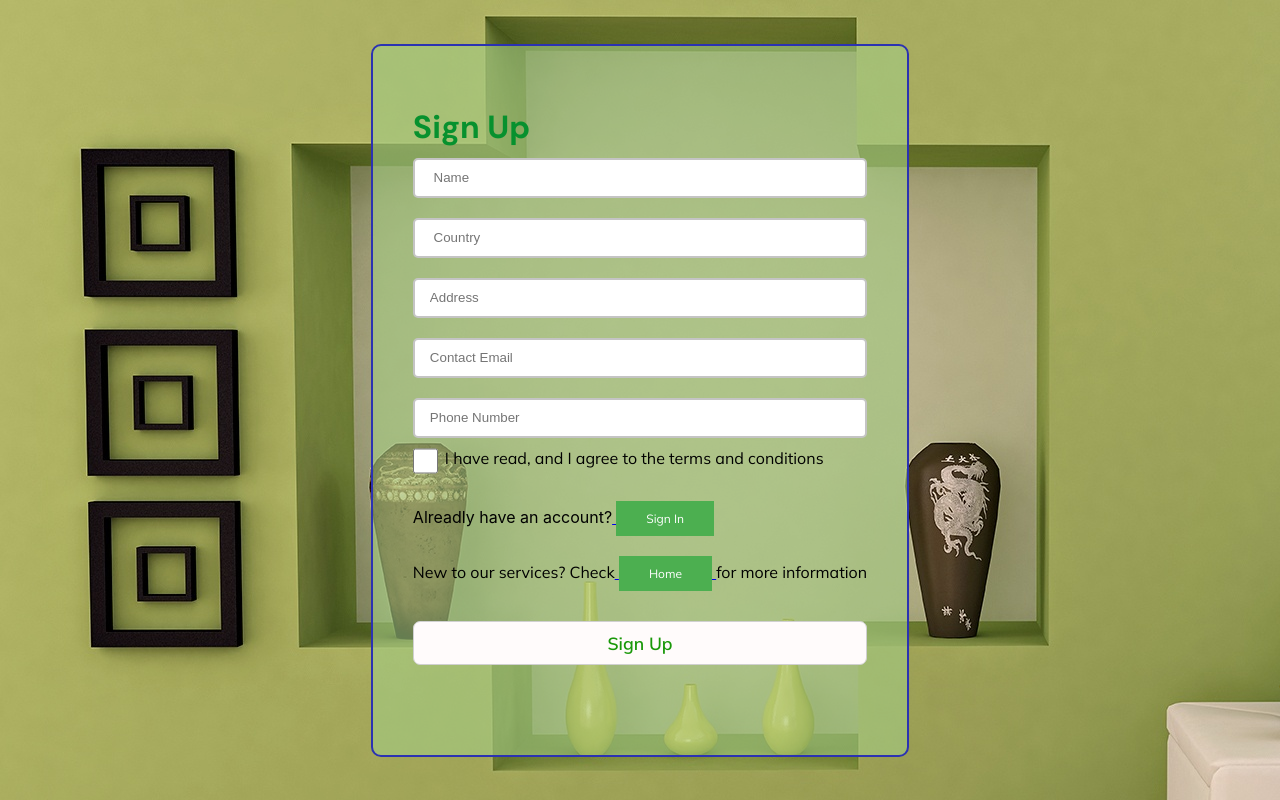
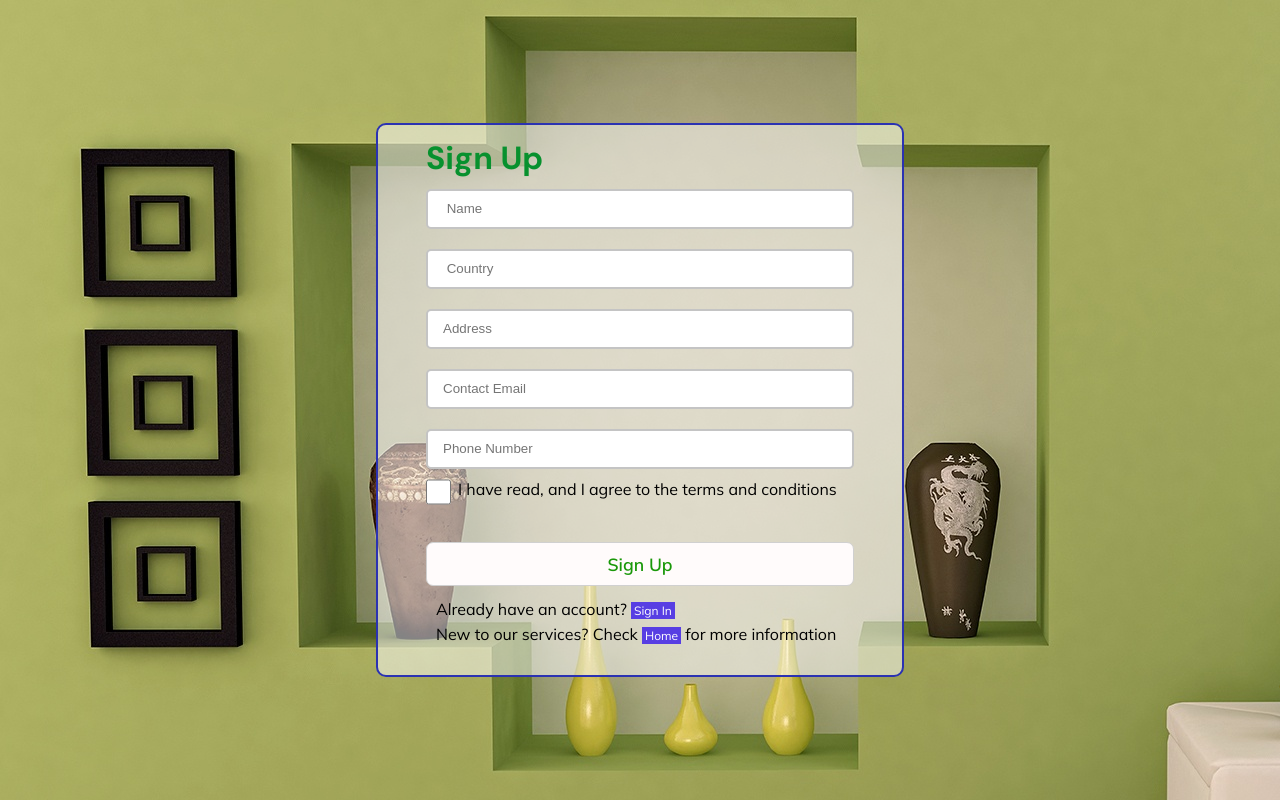
Before and after one commit to Sammy5049/admindash, a React (Create React App) app: page /#/signup in a window 1280 px wide. Built offline with nearby package versions, Linux system fonts and the light colour scheme.

Commit message:
Added team member component and edited product page/client page. signup and login routing edited, stylled signup and signin page.

```diff
--- a/src/components/Dashboard/Clients/client.css
+++ b/src/components/Dashboard/Clients/client.css
@@ -1,22 +1,22 @@
 .client-table {
- margin: 20px;
+ margin: 1.3em;
  background-color: #acb6e560;
     border: 0.25px solid #0046E6;
      box-sizing: border-box;
      box-shadow: 6px 4px 38px 4px rgba(0, 0, 0, 0.02);
      border-radius: 10px;
      width: 90%;
-     padding: 15px 15px;
-     margin: 40px 3.2em;
+     padding: 2em;
+     margin: 4.2em 3.2em;
      text-align: left;
 }
 
 .table {
- padding: 20px 60px;
+ padding: 1.3em 2.5em;
  color: #252cb1;
+box-sizing: border-box;
+ text-transform: uppercase;
 
- text-transform: uppercase;
- font-weight: bold;
 }
 
 
@@ -30,18 +30,25 @@
 
   th,
   td {
-   padding: 20px  0px;
+   padding: 1.7em  0;
 
 
   }
 
   th {
-   font-weight: 400;
+
    border-bottom: 0.75px solid #B5B5B5;
 
   }
 
   table {
-   padding: 20px 10px;
+   padding: 1.3em 0.2em;
    text-align: center;
   }
+
+
+  .head th {
+    color: rgb(61, 11, 209);
+
+
+  }
--- a/src/components/Dashboard/Clients/clients.js
+++ b/src/components/Dashboard/Clients/clients.js
@@ -31,7 +31,7 @@ const Clients = () => {
             <div className='client-table'>
                 <div className='client-table_main'>
            <table >
-                     <thead>
+                     <thead className='head'>
                          <tr>
 
                              <th  className='table'>  name</th>
--- a/src/components/Dashboard/Products/products.css
+++ b/src/components/Dashboard/Products/products.css
@@ -15,12 +15,13 @@
  justify-content: space-between;
  margin: 2em;
  box-sizing: border-box;
- padding: 2px 2px 15px 2px;
+ padding: 0px 0px 40px 0px;
+ background-color:#5c26c13e;
 
 }
 
 .products-card-image {
- width: 283px;
+ width: 286px;
  height: 400px;
  margin-bottom: 1em;
 }
@@ -29,7 +30,16 @@ img  {
  width: 100%;
  height: 100%;
 }
-span {
+.product-card-details span {
  font-weight: bold;
  font-family: 'Franklin Gothic Medium', 'Arial Narrow', Arial, sans-serif;
+
+ color: rgb(10, 10, 152);
 }
+
+.products img {
+
+ box-sizing: border-box;
+ border-radius: 1em 1em 0px 0px;
+
+}
--- a/src/components/Dashboard/Products/products.js
+++ b/src/components/Dashboard/Products/products.js
@@ -27,13 +27,14 @@ const Products = () => {
         <div className='products-card-image'>
             <img src= {product.image} alt='icon' />
         </div>
-        <div>
+        <div className='product-card-details'>
             <h3>{product.name}</h3>
             <p>
-                {product.description}
+               Net price: {product.net_price}
             </p>
 
-            <span><p>{product.upc}</p></span>
+            <span><p>Tax:{product.taxes}</p></span>
+             <span><p>Price:{product.price}</p></span>
 
         </div>
 
--- /dev/null
+++ b/src/components/Dashboard/TeamMembers/teamMembers.css
@@ -0,0 +1,11 @@
+.settings_members img {
+ border-radius: 50px;
+ width: 60px;
+ height: 60px;
+    box-shadow: 6px 4px 38px 4px rgba(0, 0, 0, 0.401);
+}
+th {
+ color: blue;
+
+ font-size: 1.3em;
+}
--- a/src/components/Dashboard/TeamMembers/teamMembers.js
+++ b/src/components/Dashboard/TeamMembers/teamMembers.js
@@ -1,9 +1,66 @@
-import React from 'react'
+import axios from 'axios'
+import React, { useEffect, useState } from 'react'
+import './teamMembers.css'
 
 const TeamMembers = () => {
-    return (
-        <div> Welcome</div>
-    )
+    const [teamMembers, setTeamMembers] = useState([])
+
+    const url = 'https://fakerapi.it/api/v1/persons?_quantity=10';
+
+    useEffect(() => {
+        axios.get(url)
+
+        .then(response => setTeamMembers(response.data.data))
+
+    }, [])
+
+
+
+
+  return (
+    <div className="settings_members">
+            <div className="settings_members-table">
+
+             <div  className="settings_members-table-main">
+
+                 <table>
+                     <thead>
+                         <tr>
+                             <th> FULL NAME</th>
+                             <th> EMAIL</th>
+                             <th> PHONE NO</th>
+                             <th> GENDER</th>
+                              <th> IMAGE</th>
+                         </tr>
+                     </thead>
+
+                     <tbody>
+
+                         {
+                             teamMembers ? teamMembers?.map((teamMember, idx) => (
+                            <tr key={idx}>
+                             <td>
+                                 <p>
+                                     <span> {teamMember.firstname}</span>
+                                     <span> {teamMember.lastname}</span>
+                                 </p>
+
+                                </td>
+                             <td> {teamMember.email}</td>
+                             <td> {teamMember.phone}</td>
+                             <td> {teamMember.gender}</td>
+                             <td> <img src={teamMember.image} alt="icons" /></td>
+                         </tr>
+                             ) ) : null
+                         }
+
+                     </tbody>
+                 </table>
+
+             </div>
+            </div>
+    </div>
+  )
 }
 
 export default TeamMembers
--- a/src/components/Login/Signin.js
+++ b/src/components/Login/Signin.js
@@ -51,9 +51,9 @@ function Signin() {
                 <form onSubmit={submitHandler}>
 
                     <input type="text" placeholder=" Name" name="name" onChange={handleChange} />
-                    <p> {form.name} </p>
+
                     <input type="email" required placeholder="Contact Email" name="email" onChange={handleChange} />
-                    <p> {form.email} </p>
+
                     <div style={{ display: "flex", alignItems: "flex-start" }}>
                         <input type="checkbox" style={{ width: "25px", margin: "-7px 7px 0 0" }} id="readTerms" />
                         <p> Remember password ?</p>
@@ -66,6 +66,16 @@ function Signin() {
                     </button>
                     </Link>
 
+                    <div className="que">
+
+                            <div><Link className="already" to="#"> <p> Forgot password? </p></Link> </div>
+                            <div> <Link className="already" to="/signup"> <p> New User?Register  </p></Link>
+
+                    </div>
+                    </div>
+                     <div className="powered"><p>powered by group 40</p></div>
+
+
                 </form>
             </div>
 
--- a/src/components/Login/Signup.js
+++ b/src/components/Login/Signup.js
@@ -1,6 +1,6 @@
 import { useEffect, useState } from "react";
 import { Link } from 'react-router-dom';
-import './signin.css'
+import './signup.css'
 // import { ToastContainer, toast } from "react-toastify";
 // import { Link } from "react-router-dom";
 function Signup() {
@@ -52,47 +52,50 @@ function Signup() {
         <div className="auth_signup">
             {/* <ToastContainer /> */}
 
-            <div className="guard">
+            <div className="guard-up">
                 <h1> Sign Up</h1>
                 <form onSubmit={submitHandler}  >
 
                     <input type="text" placeholder=" Name" name="name" onChange={handleChange} />
-                    <p> {form.name} </p>
+
                     <input type="text" placeholder=" Country" name="country" onChange={handleChange} />
-                    <p> {form.country} </p>
+
                     <input type="text" required placeholder="Address" name="address" onChange={handleChange} />
-                    <p> {form.address} </p>
+
                     <input type="email" required placeholder="Contact Email" name="email" onChange={handleChange} />
-                    <p> {form.email} </p>
+
                     <input type="text" required placeholder="Phone Number" name="phoneNumber" onChange={handleChange} />
-                    <p> {form.phoneNumber} </p>
+
                     <div style={{ display: "flex", alignItems: "flex-start" }}>
                         <input type="checkbox" style={{ width: "25px", margin: "-7px 7px 0 0" }} id="readTerms" />
                         <p >I have read, and I agree to the terms and conditions</p>
                     </div>
-                    <br></br>
-                    <div >
-                        Alreadly have an account?
 
-                        <Link to="/Signin"> <button className="Button"> Sign In</button> </Link>
-
-                    </div>
-                    <br></br>
-                    <p> New to our services? Check
-
-                        <Link to="/Home"> <button className="Button"> Home</button> </Link> for more information
-
-                    </p>
-
-
-                    <button
+                    <Link to="/signin">  <button
                         className={formValid ? "auth_signup-active" : "auth_signup-submit"}
                     // type="submit"
                     // id="actionBtn"
                     // disabled={!formValid}
                     >
                         Sign Up
-                    </button>
+                    </button></Link>
+
+
+                    <div className="ask"  >
+                        <div className="mid"><p> Already have an account?
+
+                        <Link className="already" to="/Signin"> <button className="Button2"> Sign In</button> </Link></p></div>
+
+                        <div className="mid"> <p>  New to our services? Check
+
+                        <Link className="already" to="/Home"> <button className="Button2"> Home</button> </Link> for more information
+                     </p></div>
+
+
+                           </div>
+
+
+
 
                 </form>
             </div>
--- a/src/components/Login/signin.css
+++ b/src/components/Login/signin.css
@@ -1,17 +1,39 @@
 .guard {
-    background-color: #a5cc829d;
+    background-color: #fdfdfd84;
     border: 2px solid #2b32b2;
     border-radius: 10px;
-    padding: 60px 40px;
+    padding: 4.5em 2.2em;
 }
 
-.Button {
-    background-color: #4CAF50;
-    border: none;
-    color: white;
-    padding: 10px 30px;
+button {
+    cursor: pointer;
+}
+.que {
+    display: flex;
+
     text-align: center;
-    text-decoration: none;
-    display: inline-block;
-    font-size: 12px;
+
+    color: rgb(255, 255, 255);
+    justify-content: space-between;
+
 }
+
+.que p {
+    color: rgb(0, 0, 0);
+    text-transform: uppercase;
+}
+
+.powered {
+    text-align: center;
+    text-transform: uppercase;
+    margin-top: 5em;
+    margin-bottom: -3em;
+}
+
+.powered p {
+
+    color: rgb(4, 4, 4);
+    font-family: Arial, Helvetica, sans-serif;
+    font-size: 1.3em;
+    opacity: 0.3;
+}
--- /dev/null
+++ b/src/components/Login/signup.css
@@ -0,0 +1,34 @@
+.guard-up {
+ background-color: #fdfdfd84;
+ border: 2px solid #2b32b2;
+ border-radius: 10px;
+ padding: 0.7em 3em;
+ width: 33em;
+}
+
+.Button2 {
+ background-color: #573ee3;
+ border: none;
+ color: white;
+ padding: 1px 3px;
+ text-align: center;
+ text-decoration: none;
+ display: inline-block;
+ font-size: 12px;
+
+}
+.already{
+ text-decoration: none;
+}
+
+.ask {
+ padding: 10px;
+ margin-bottom: 10px;
+ margin-top: -2em;
+
+}
+
+.mid {
+ padding-top: 5px;
+
+}
--- a/src/scss/main.css
+++ b/src/scss/main.css
@@ -688,7 +688,7 @@ html {
 }
 
 .settings_members-table table th {
-  opacity: 0.56;
+
   font-weight: 400;
   text-transform: capitalize !important;
 }
--- a/src/scss/pages/_dashboard.scss
+++ b/src/scss/pages/_dashboard.scss
@@ -23,6 +23,7 @@
             top: 20px;
             right: 20px;
             width: 35px;
+
             @media(min-width: $tab-land){
                 display: none;
             }
@@ -176,6 +177,7 @@
                 position: absolute;
                 top: 10px;
                 left: 15px;
+
                 @media(min-width: $tab-land){
                     display: none;
                 }
```
